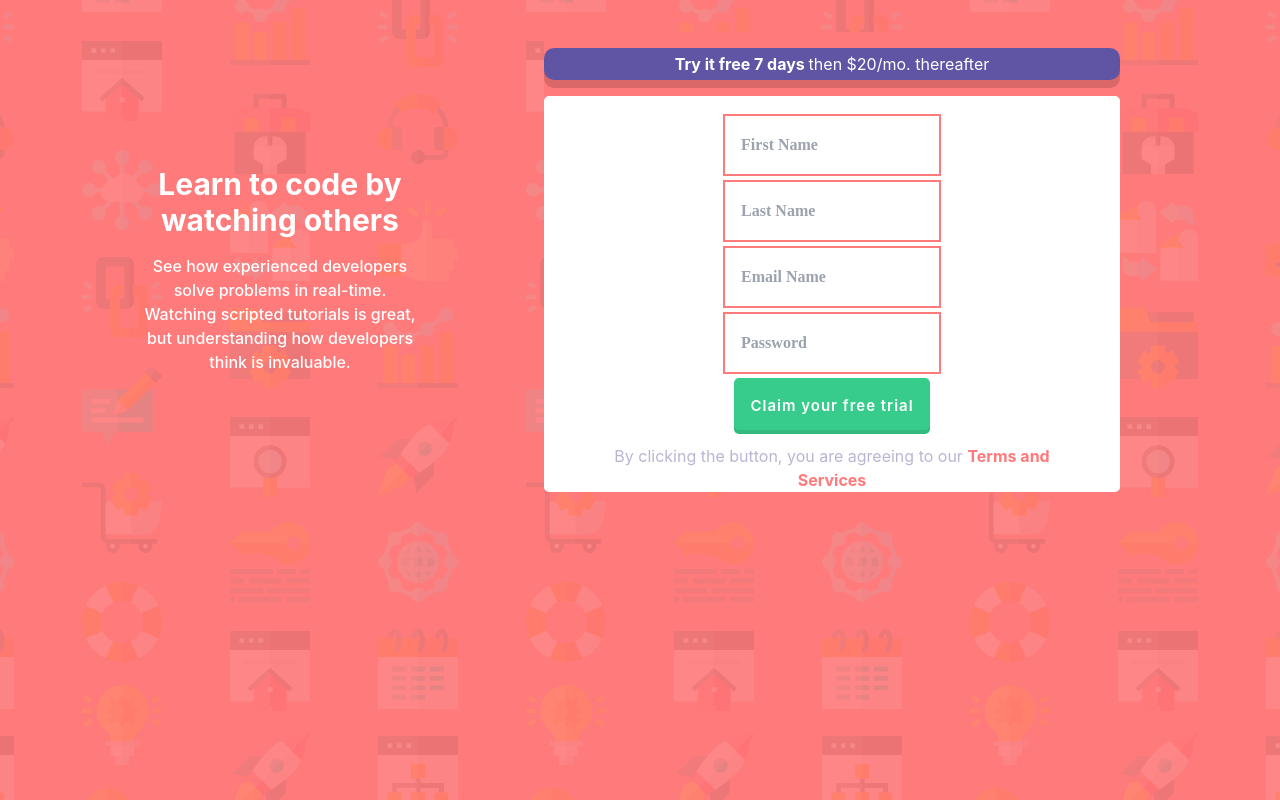
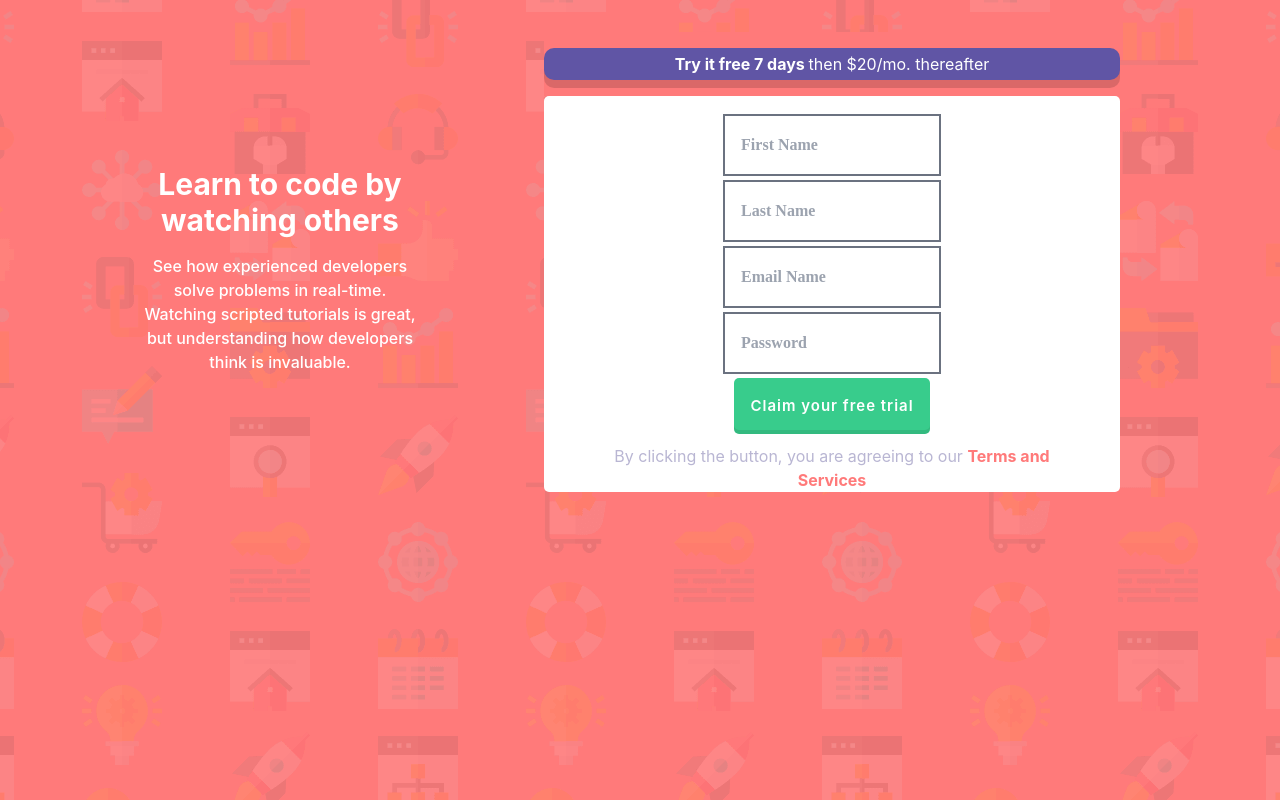
Before and after one commit to Kaareel/simple-form, a React (Create React App) app: page / in a window 1280 px wide. Built offline with nearby package versions, Linux system fonts and the light colour scheme.

Commit message:
subiendo cambios

```diff
--- a/src/App.tsx
+++ b/src/App.tsx
@@ -2,7 +2,7 @@ import Button from "./components/Button";
 import Description from "./components/Description";
 import Trial from "./components/Trial";
 import Image from "./components/Image";
-import Input from "./components/Input";
+//import input from "./components/input";
 import Title from "./components/Title";
 import Terms from "./components/Terms";
 import { useState } from "react";
@@ -13,22 +13,27 @@ function App() {
   const [email, setEmail] = useState("");
   const [isEmail, setIsEmail] = useState(true);
   const [password, setPassword] = useState("");
-  const [isInput, setIsInput] = useState(false);
+  const [error, setError] = useState({
+    name: false,
+    lastName: false,
+    email: false,
+    password: false,
+  });
 
   const validEmail = (email: string) => {
     const emailRegex = /^[^\s@]+@[^\s@]+\.[^\s@]+$/;
     return emailRegex.test(email);
   };
 
-  const handleChangeName = (event: React.ChangeEvent<HTMLInputElement>) => {
+  const handleChangeName = (event: any) => {
     const value = event.target.value;
     setName(value);
   };
-  const handleChangeLastName = (event: React.ChangeEvent<HTMLInputElement>) => {
+  const handleChangeLastName = (event: any) => {
     const value = event.target.value;
     setLastName(value);
   };
-  const handleChangeEmail = (event: React.ChangeEvent<HTMLInputElement>) => {
+  const handleChangeEmail = (event: any) => {
     const value = event.target.value;
     setEmail(value);
     setIsEmail(validEmail(value));
@@ -36,30 +41,44 @@ function App() {
   console.log("email: ", email);
   console.log("isEmail: ", isEmail);
   console.log("validEmail: ", validEmail(email));
-  const handleChangePassword = (event: React.ChangeEvent<HTMLInputElement>) => {
+  const handleChangePassword = (event: any) => {
     const value = event.target.value;
     setPassword(value);
   };
 
-  const handleButtonClick = () => {
-    if (
-      name.trim() === "" ||
-      lastName.trim() === "" ||
-      email.trim() === "" ||
-      password.trim() === ""
-    ) {
-      setIsInput(true);
-    } else if (validEmail(email) === true) {
-      setIsInput(false);
+  const handleSubmit = (event: any) => {
+    event.preventDefault();
+    if (!name) {
+      setError({ ...error, name: true });
+      return;
+    }
+    if (!lastName) {
+      setError({ ...error, lastName: true });
+      return;
+    }
+    if (!email && isEmail === true) {
+      setError({ ...error, email: true });
       setIsEmail(true);
+      return;
     }
+    if (!password) {
+      setError({ ...error, password: true });
+      return;
+    }
+    setError({
+      name: false,
+      lastName: false,
+      email: false,
+      password: false,
+    });
   };
 
   return (
     <div className="bg-bgColor h-screen relative">
       <Image
         src="/bg-intro-desktop.png"
-      srcSet="/bg-intro-desktop.png x1, /bg-intro-mobile.png 2"/>
+        srcSet="/bg-intro-desktop.png x1, /bg-intro-mobile.png 2"
+      />
       <div className="flex flex-cols justify-center items-center text-center relative z-10">
         <div className="mx-8 mt-8 w-1/4">
           <Title title="Learn to code by watching others" />
@@ -73,51 +92,71 @@ function App() {
           <div className="bg-bgColor w-90">
             <Trial
               segment="Try it free 7 days "
-              text="then $20/mo. thereafter"/>
+              text="then $20/mo. thereafter"
+            />
           </div>
-            <div className="bg-white pt-[18px] px-2 flex flex-col justify-center items-center text-center rounded-[5px] w-90">
-            <Input
+          <form
+            onSubmit={handleSubmit}
+            className="bg-white pt-[18px] px-2 flex flex-col justify-center items-center text-center rounded-[5px] w-90"
+          >
+            <div>
+              <input
                 type="text"
                 id="name"
                 placeholder="First Name"
                 value={name}
                 onChange={handleChangeName}
-              isInput={isInput}
-              isEmail={isEmail}
+                className={`w-90 p-[16px] mb-1 font-semibold rounded-5 text-black leading-[26px] text-base font-['inherit'] border-2 border-solid focus:outline-none focus:ring-bgColor focus:border-bgColor ${
+                  error.name ? "border-red-500" : "border-gray-500"
+                }`}
               />
-            <Input
+            </div>
+            <div>
+              <input
                 type="text"
                 id="lastName"
                 placeholder="Last Name"
                 value={lastName}
                 onChange={handleChangeLastName}
-              isInput={isInput}
-              isEmail={isEmail}
+                className={`w-90 p-[16px] mb-1 font-semibold rounded-5 text-black leading-[26px] text-base font-['inherit'] border-2 border-solid focus:outline-none focus:ring-bgColor focus:border-bgColor ${
+                  error.lastName ? "border-red-500" : "border-gray-500"
+                }`}
               />
-            <Input
+            </div>
+            <div>
+              <input
                 type="email"
                 id="email"
                 placeholder="Email Name"
                 value={email}
                 onChange={handleChangeEmail}
-              isInput={isInput}
-              isEmail={isEmail}
+                className={`w-90 p-[16px] mb-1 font-semibold rounded-5 text-black leading-[26px] text-base font-['inherit'] border-2 border-solid focus:outline-none focus:ring-bgColor focus:border-bgColor ${
+                  error.email ? "border-red-500" : "border-gray-500"
+                }`}
               />
-            <Input
+            </div>
+            <div>
+              <input
                 type="password"
                 id="password"
                 placeholder="Password"
                 value={password}
                 onChange={handleChangePassword}
-              isInput={isInput}
-              isEmail={isEmail}
+                className={`w-90 p-[16px] mb-1 font-semibold rounded-5 text-black leading-[26px] text-base font-['inherit'] border-2 border-solid focus:outline-none focus:ring-bgColor focus:border-bgColor ${
+                  error.password ? "border-red-500" : "border-gray-500"
+                }`}
               />
-            <Button text="Claim your free trial" onClick={handleButtonClick} />
+            </div>
+            <Button
+              type="submit"
+              text="Claim your free trial"
+              onClick={handleSubmit}
+            />
             <Terms
               text="By clicking the button, you are agreeing to our"
               segment="Terms and Services"
             />
-          </div>
+          </form>
         </div>
       </div>
     </div>
--- a/src/components/Button.tsx
+++ b/src/components/Button.tsx
@@ -1,6 +1,7 @@
 interface Props {
     text: string;
-    onClick: () => void;
+    type: string;
+    onClick: (event: any) => void;
 
 }
 
@@ -8,6 +9,7 @@ function Button (props: Props){
     return (
         <div>
             <button
+            type="submit"
             className=" bg-bgButton text-white shadow-4xl rounded-[5px] p-[16px] font-semibold text-[0.938rem] leading-6 tracking-[1px] text-center cursor-pointer"
             onClick={props.onClick}
             >{props.text} </button>
--- a/src/components/Input.tsx
+++ b/src/components/Input.tsx
@@ -3,7 +3,12 @@ interface Props {
   id: string;
   placeholder: string;
   value: string;
-  isInput: boolean;
+  isInput: {
+    name: boolean;
+    lastName: boolean;
+    email: boolean;
+    password: boolean;
+  };
   onChange: React.ChangeEventHandler<HTMLInputElement>;
   isEmail: boolean;
 }
@@ -14,7 +19,7 @@ function Input(props: Props) {
     <div>
       <input
         className={`w-90 p-[16px] mb-1 font-semibold rounded-5 text-black leading-[26px] text-base font-['inherit'] border-2 border-solid focus:outline-none focus:ring-bgColor focus:border-bgColor ${
-          props.isInput ? "border-red-500" : "border-bgColor"
+          props.isInput ? "border-red-500" : "border-gray-500"
         }`}
         type={props.type}
         id={props.id}
@@ -22,16 +27,16 @@ function Input(props: Props) {
         value={props.value}
         onChange={props.onChange}
       />
-      {props.isInput && props.id === "name" && props.value === "" && (
+      {props.isInput.name && props.id === "name" && props.value === "" && (
         <p className="text-red-500 my-2">First Name cannot be empty</p>
       )}
-      {props.isInput && props.id === "lastName" && props.value === "" && (
+      {props.isInput.lastName && props.id === "lastName" && props.value === "" && (
         <p className="text-red-500 my-2">Last Name cannot be empty</p>
       )}
-      {props.isInput && props.id === "email" && (props.value === "" || !props.isEmail) &&(
+      {props.isInput.email && props.id === "email" && (props.value === "" || !props.isEmail) &&(
         <p className="text-red-500 my-2">Looks like this is not an email</p>
       )}
-      {props.isInput && props.id === "password" && props.value === "" && (
+      {props.isInput.password && props.id === "password" && props.value === "" && (
         <p className="text-red-500 my-2">Password cannot be empty</p>
       )}
     </div>
```
Lines whose indentation alone changed are shown as unchanged.
